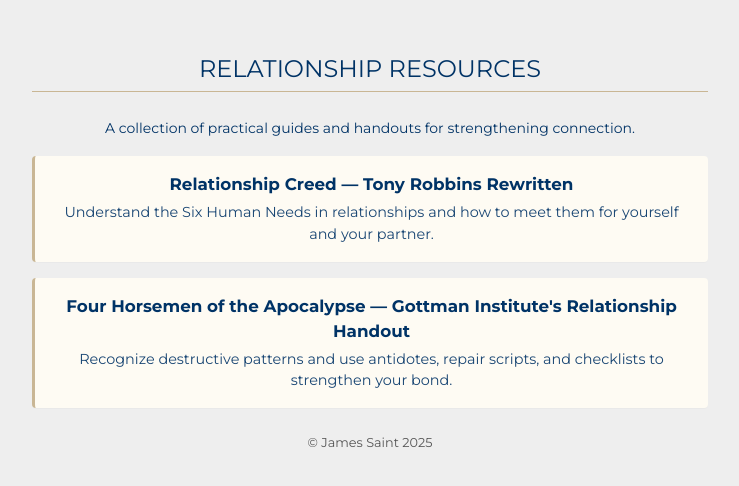
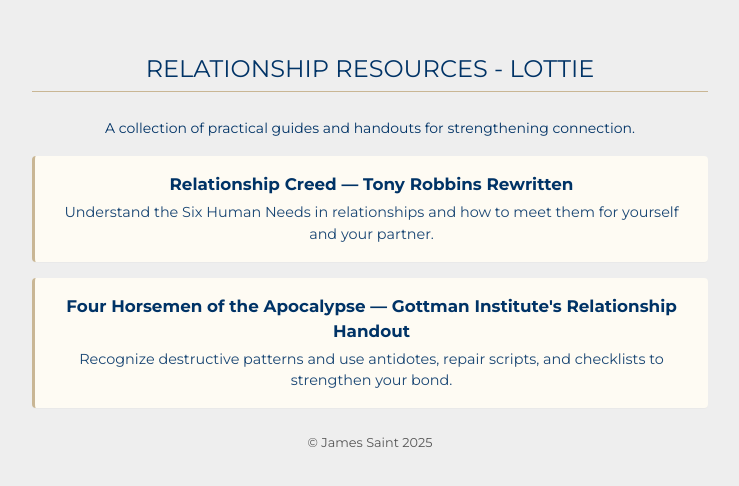
Before and after one commit to JamesSaint/relationship, a plain HTML site: page index.html in a window 1280 px wide. Shown: the part 146-632 px from the top of the page, without its empty margins (270-1009 px from the left). Drawn offline with nearby package versions, Linux system fonts and the light colour scheme.

Commit message:
Update index.html

```diff
--- a/index.html
+++ b/index.html
@@ -3,7 +3,7 @@
 <head>
   <meta charset="utf-8" />
   <meta name="viewport" content="width=device-width, initial-scale=1" />
-  <title>Relationship Resources</title>
+  <title>Relationship Resources - Lottie</title>
   <meta name="description" content="Relationship Resources" />
 
   <!-- Open Graph -->
@@ -81,7 +81,7 @@
 <body>
   <div class="container">
     <header>
-      <h1>Relationship Resources</h1>
+      <h1>Relationship Resources - Lottie</h1>
       <p class="text-center"><small>A collection of practical guides and handouts for strengthening connection.</small></p>
     </header>
 
```
